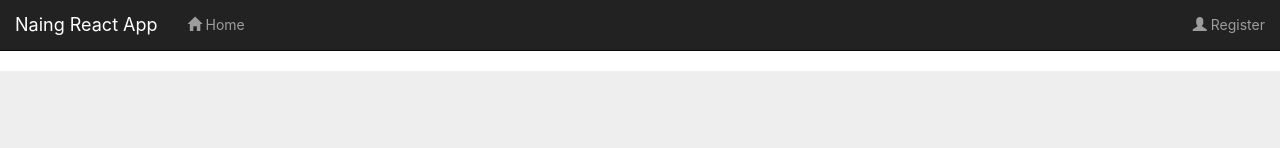
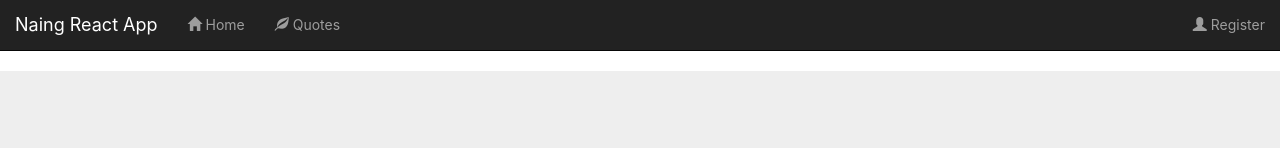
Before and after one commit to thetnaingaye/React-S3-demo, a React (Create React App) app: page / in a window 1280 px wide. Shown: the top 148 px of the page. Built offline with nearby package versions, Linux system fonts and the light colour scheme.

Commit message:
added quotes fetch api

```diff
--- a/src/App.js
+++ b/src/App.js
@@ -3,13 +3,16 @@ import './App.css';
 import Form from './Form';
 import Welcome from './Welcome';
 import { BrowserRouter, Route, Switch } from 'react-router-dom';
+import Quote from './Quote';
 
 class App extends Component {
+
   render() {
     return (
         <BrowserRouter>
           <Switch>
             <Route path="/form" component={Form} exact/>
+            <Route path="/Quotes" component={Quote} exact/>
             <Route path="/" component={Welcome} exact/>
             </Switch>
         </BrowserRouter>
--- a/src/Header.js
+++ b/src/Header.js
@@ -11,6 +11,8 @@ const Header = (porps) => {
                     </div>
                     <ul className="nav navbar-nav">
                         <li><NavLink to="/"><span class="glyphicon glyphicon-home"></span> Home</NavLink></li>
+                        <li><NavLink to="/Quotes"><span class="glyphicon glyphicon-leaf"></span> Quotes</NavLink></li>
+
                     </ul>
                     <ul className="nav navbar-nav navbar-right">
                         <li><NavLink to="/form"><span class="glyphicon glyphicon-user"></span> Register</NavLink></li>
```
